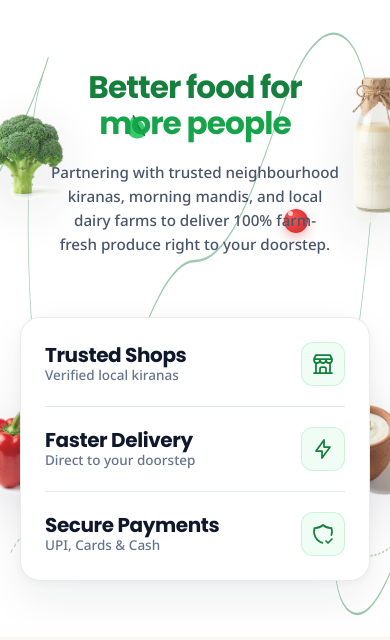
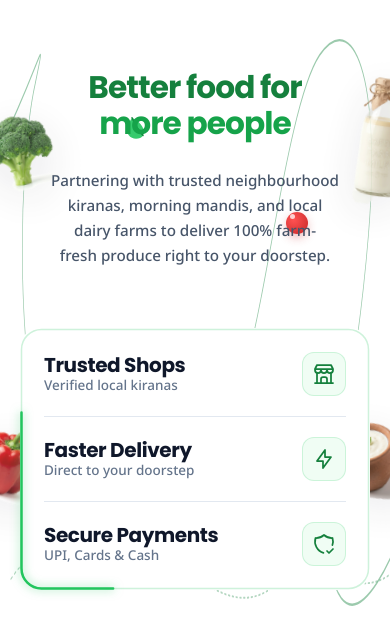
Before and after one commit to DusMint/dusmint_web, a Next.js app: page / in a window 390 px wide. Shown: the part 846-1486 px from the top of the page. Built offline with nearby package versions, Linux system fonts and the light colour scheme.

Commit message:
feat: add MissionBanner component and styles

```diff
--- a/components/MissionBanner.module.css
+++ b/components/MissionBanner.module.css
@@ -23,7 +23,7 @@
   z-index: 1;
 }
 
-/* 2. Isolated Single-Item Produce & Dairy (Transparent PNGs) */
+/* 2. Isolated Single-Item Produce & Dairy (Transparent PNGs, Rotated Free Flow) */
 .singleItem {
   position: absolute;
   z-index: 3;
@@ -37,36 +37,39 @@
   width: 100%;
   height: auto;
   object-fit: contain;
-  /* Soft, natural, studio-grounded drop shadow */
-  filter: drop-shadow(0 14px 28px rgba(15, 23, 42, 0.12));
+  filter: drop-shadow(0 10px 22px rgba(15, 23, 42, 0.1));
 }
 
-/* Top Left: Fresh Broccoli Crown */
+/* Top Left: Fresh Broccoli Crown (Rotated slightly for natural free flow) */
 .itemBroccoli {
-  left: 8%;
-  top: 14%;
-  width: 190px;
+  left: 10%;
+  top: 13%;
+  width: 150px;
+  transform: rotate(-12deg);
 }
 
-/* Bottom Left: Crisp Red Bell Pepper */
+/* Bottom Left: Crisp Red Bell Pepper (Rotated slightly for natural free flow) */
 .itemPepper {
-  left: 9%;
-  bottom: 14%;
-  width: 185px;
+  left: 11%;
+  bottom: 13%;
+  width: 145px;
+  transform: rotate(14deg);
 }
 
-/* Top Right: Farm-Fresh Milk Bottle */
+/* Top Right: Farm-Fresh Milk Bottle (Rotated slightly for natural free flow) */
 .itemMilk {
-  right: 10%;
-  top: 9%;
-  width: 110px;
+  right: 12%;
+  top: 8%;
+  width: 88px;
+  transform: rotate(8deg);
 }
 
-/* Bottom Right: Artisanal Clay Matka Curd */
+/* Bottom Right: Artisanal Clay Matka Curd (Rotated slightly for natural free flow) */
 .itemCurd {
-  right: 8%;
-  bottom: 13%;
-  width: 200px;
+  right: 11%;
+  bottom: 11%;
+  width: 160px;
+  transform: rotate(-10deg);
 }
 
 /* Static Accent Garnishes */
@@ -80,7 +83,7 @@
 .garnishMint {
   top: 18%;
   left: 31%;
-  transform: rotate(-10deg);
+  transform: rotate(-12deg);
 }
 
 .garnishTomato {
@@ -89,11 +92,11 @@
 }
 
 .cherryTomatoGarnish {
-  width: 24px;
-  height: 24px;
+  width: 22px;
+  height: 22px;
   border-radius: 9999px;
   background: radial-gradient(circle at 35% 35%, #ff5252, #c62828);
-  box-shadow: 0 4px 12px rgba(198, 40, 40, 0.35);
+  box-shadow: 0 4px 10px rgba(198, 40, 40, 0.3);
   position: relative;
 }
 
@@ -105,10 +108,10 @@
   width: 5px;
   height: 5px;
   border-radius: 9999px;
-  background: rgba(255, 255, 255, 0.7);
+  background: rgba(255, 255, 255, 0.75);
 }
 
-/* 3. Center Content (Headline & Subtitle) */
+/* 3. Center Content (Headline & Positioned Subtitle) */
 .centerContent {
   position: relative;
   z-index: 10;
@@ -118,7 +121,7 @@
   display: flex;
   flex-direction: column;
   align-items: center;
-  gap: 1.15rem;
+  gap: 1.65rem; /* Spacious gap moving description downward so it doesn't clash with line */
 }
 
 .sectionHeading {
@@ -133,21 +136,21 @@
 }
 
 .headingAccent {
-  color: #16a34a; /* Slightly warmer vibrant green accent */
+  color: #16a34a; /* Vibrant green accent */
 }
 
 .sectionSubtitle {
   font-family: var(--font-body);
   font-size: 1.2rem;
-  line-height: 1.6;
+  line-height: 1.65;
   font-weight: 450;
   color: #475569;
-  max-width: 540px;
+  max-width: 530px;
   margin: 0;
   text-wrap: balance;
 }
 
-/* 4. Bottom Floating Trust Pillars Pill (Zomato Style) */
+/* 4. Bottom Trust Pillars Pill (Flat, No Shadow/Hover, Constant Animated Running Green Line) */
 .statsCardWrapper {
   position: relative;
   z-index: 10;
@@ -158,27 +161,69 @@
 }
 
 .statsCard {
+  position: relative;
   background: #ffffff;
-  border: 1px solid rgba(0, 0, 0, 0.08);
   border-radius: 9999px;
   padding: 1.15rem 2.75rem;
-  box-shadow:
-    0 18px 46px rgba(15, 23, 42, 0.07),
-    0 2px 8px rgba(15, 23, 42, 0.04);
+  /* NO shadow as requested */
+  box-shadow: none;
+  border: none;
   display: inline-flex;
   align-items: center;
   gap: 2.75rem;
-  transition: transform 0.25s ease, box-shadow 0.25s ease;
+  overflow: visible;
+  /* NO hover translation / elevation */
 }
 
-.statsCard:hover {
-  transform: translateY(-2px);
-  box-shadow:
-    0 24px 56px rgba(15, 23, 42, 0.1),
-    0 4px 12px rgba(15, 23, 42, 0.05);
+/* Running Border SVG Overlay */
+.runningBorderSvg {
+  position: absolute;
+  inset: 0;
+  width: 100%;
+  height: 100%;
+  pointer-events: none;
+  overflow: visible;
+  border-radius: 9999px;
+}
+
+/* Base Border Track */
+.runningBorderTrack {
+  width: calc(100% - 3px);
+  height: calc(100% - 3px);
+  fill: none;
+  stroke: rgba(34, 197, 94, 0.22);
+  stroke-width: 1.5;
+  rx: 36px;
+  ry: 36px;
+}
+
+/* Running Green Accent Beam */
+.runningBorderBeam {
+  width: calc(100% - 3px);
+  height: calc(100% - 3px);
+  fill: none;
+  stroke: #22c55e;
+  stroke-width: 2.5;
+  stroke-linecap: round;
+  rx: 36px;
+  ry: 36px;
+  stroke-dasharray: 22 78;
+  animation: runBeamAroundBox 4s linear infinite;
+  filter: drop-shadow(0 0 5px rgba(34, 197, 94, 0.6));
+}
+
+@keyframes runBeamAroundBox {
+  0% {
+    stroke-dashoffset: 0;
+  }
+  100% {
+    stroke-dashoffset: -100;
+  }
 }
 
 .statItem {
+  position: relative;
+  z-index: 1;
   display: flex;
   align-items: center;
   gap: 16px;
@@ -224,6 +269,8 @@
 }
 
 .statDivider {
+  position: relative;
+  z-index: 1;
   width: 1px;
   height: 38px;
   background-color: #e2e8f0;
@@ -234,22 +281,22 @@
    ========================================================= */
 @media (max-width: 1180px) {
   .itemBroccoli {
-    width: 155px;
+    width: 125px;
     left: 4%;
   }
 
   .itemPepper {
-    width: 150px;
+    width: 120px;
     left: 5%;
   }
 
   .itemMilk {
-    width: 90px;
+    width: 75px;
     right: 6%;
   }
 
   .itemCurd {
-    width: 160px;
+    width: 130px;
     right: 5%;
   }
 
@@ -276,28 +323,28 @@
 
   /* Reposition single items to sides gracefully on tablet */
   .itemBroccoli {
-    width: 110px;
+    width: 95px;
     left: -15px;
     top: 15%;
     opacity: 0.85;
   }
 
   .itemPepper {
-    width: 105px;
+    width: 90px;
     left: -15px;
     bottom: 18%;
     opacity: 0.85;
   }
 
   .itemMilk {
-    width: 70px;
+    width: 58px;
     right: -10px;
     top: 10%;
     opacity: 0.85;
   }
 
   .itemCurd {
-    width: 115px;
+    width: 100px;
     right: -15px;
     bottom: 18%;
     opacity: 0.85;
@@ -311,6 +358,16 @@
     border-radius: 20px;
     width: 100%;
     max-width: 360px;
+  }
+
+  .runningBorderSvg {
+    border-radius: 20px;
+  }
+
+  .runningBorderTrack,
+  .runningBorderBeam {
+    rx: 20px;
+    ry: 20px;
   }
 
   .statDivider {
@@ -333,25 +390,25 @@
   }
 
   .itemBroccoli {
-    width: 85px;
+    width: 75px;
     left: -20px;
     top: 18%;
   }
 
   .itemPepper {
-    width: 80px;
+    width: 70px;
     left: -20px;
     bottom: 22%;
   }
 
   .itemMilk {
-    width: 55px;
+    width: 48px;
     right: -15px;
     top: 12%;
   }
 
   .itemCurd {
-    width: 85px;
+    width: 75px;
     right: -20px;
     bottom: 22%;
   }
--- a/components/MissionBanner.tsx
+++ b/components/MissionBanner.tsx
@@ -18,7 +18,7 @@ export default function MissionBanner({ language = "en" }: MissionBannerProps) {
 
   return (
     <section className={styles.missionSection} aria-label="DusMint Mission & Impact">
-      {/* 1. Darker Hand-Drawn Organic Curved Line Trails (Zomato Style) */}
+      {/* 1. Darker Hand-Drawn Organic Curved Line Trails (Dipping below text to prevent clashing) */}
       <svg
         className={styles.decorativeCurves}
         viewBox="0 0 1440 680"
@@ -28,13 +28,13 @@ export default function MissionBanner({ language = "en" }: MissionBannerProps) {
         aria-hidden="true"
       >
         <path
-          d="M-30 200 C160 100, 220 20, 150 90 C70 160, 90 460, 240 500 C400 540, 520 280, 720 280 C920 280, 1020 90, 1160 50 C1280 10, 1410 70, 1370 230 C1310 430, 1160 610, 1280 650 C1380 680, 1480 580, 1480 580"
+          d="M-40 180 C140 80, 180 20, 130 90 C60 180, 60 420, 180 470 C280 510, 360 430, 480 440 C620 450, 720 460, 840 430 C960 400, 1040 120, 1180 60 C1300 10, 1410 80, 1360 250 C1300 460, 1140 580, 1260 630 C1340 660, 1460 580, 1480 560"
           stroke="rgba(21, 128, 61, 0.42)"
           strokeWidth="2.5"
           strokeLinecap="round"
         />
         <path
-          d="M40 590 C200 510, 320 600, 480 560 C640 520, 800 640, 1000 600 C1160 560, 1320 620, 1460 580"
+          d="M40 610 C200 540, 320 620, 480 590 C640 560, 800 660, 1000 620 C1160 580, 1320 640, 1460 600"
           stroke="rgba(21, 128, 61, 0.32)"
           strokeWidth="2"
           strokeLinecap="round"
@@ -42,14 +42,14 @@ export default function MissionBanner({ language = "en" }: MissionBannerProps) {
         />
       </svg>
 
-      {/* 2. Isolated Single-Item Farm Produce & Artisanal Dairy (Transparent PNGs) */}
+      {/* 2. Isolated Single-Item Farm Produce & Artisanal Dairy (Transparent PNGs, Rotated Free Flow) */}
       {/* Top Left: Fresh Broccoli Crown */}
       <div className={`${styles.singleItem} ${styles.itemBroccoli}`}>
         <Image
           src="/images/single_broccoli.png"
           alt="Fresh farm broccoli"
-          width={220}
-          height={220}
+          width={160}
+          height={160}
           className={styles.produceImg}
           priority
         />
@@ -60,8 +60,8 @@ export default function MissionBanner({ language = "en" }: MissionBannerProps) {
         <Image
           src="/images/single_bell_pepper.png"
           alt="Crisp red bell pepper"
-          width={210}
-          height={210}
+          width={150}
+          height={150}
           className={styles.produceImg}
           priority
         />
@@ -72,8 +72,8 @@ export default function MissionBanner({ language = "en" }: MissionBannerProps) {
         <Image
           src="/images/single_milk_bottle.png"
           alt="Fresh pure farm milk bottle"
-          width={130}
-          height={270}
+          width={95}
+          height={220}
           className={styles.produceImg}
           priority
         />
@@ -84,15 +84,15 @@ export default function MissionBanner({ language = "en" }: MissionBannerProps) {
         <Image
           src="/images/single_matka_curd.png"
           alt="Artisanal clay matka curd"
-          width={220}
-          height={220}
+          width={165}
+          height={165}
           className={styles.produceImg}
         />
       </div>
 
-      {/* Floating Accent Garnishes: Mint leaf & dewy cherry tomato */}
+      {/* Subtle Accent Garnishes: Mint leaf & dewy cherry tomato */}
       <div className={`${styles.staticGarnish} ${styles.garnishMint}`}>
-        <svg viewBox="0 0 24 24" width="30" height="30" fill="#22C55E">
+        <svg viewBox="0 0 24 24" width="28" height="28" fill="#22C55E">
           <path d="M12 2C8 6 4 11 6 16C8 21 15 22 18 19C21 16 20 8 12 2Z" opacity="0.9" />
           <path d="M12 2C13 8 15 14 18 19" stroke="#15803D" strokeWidth="1.2" strokeLinecap="round" />
         </svg>
@@ -102,7 +102,7 @@ export default function MissionBanner({ language = "en" }: MissionBannerProps) {
         <div className={styles.cherryTomatoGarnish} />
       </div>
 
-      {/* 3. Center Mission Headline & Description */}
+      {/* 3. Center Mission Headline & Positioned Description */}
       <div className={styles.centerContent}>
         <h2 className={styles.sectionHeading}>
           {isHi ? (
@@ -127,9 +127,24 @@ export default function MissionBanner({ language = "en" }: MissionBannerProps) {
         </p>
       </div>
 
-      {/* 4. Bottom Trust Pillars Pill (Genuine Trust, No Fake Metrics) */}
+      {/* 4. Bottom Trust Pillars Pill (Flat, No Shadow/Hover, Continuous Animated Running Green Beam) */}
       <div className={styles.statsCardWrapper}>
         <div className={styles.statsCard}>
+          {/* Animated Running Green Accent Border */}
+          <svg className={styles.runningBorderSvg} aria-hidden="true">
+            <rect
+              className={styles.runningBorderTrack}
+              x="1.5"
+              y="1.5"
+            />
+            <rect
+              className={styles.runningBorderBeam}
+              x="1.5"
+              y="1.5"
+              pathLength="100"
+            />
+          </svg>
+
           {/* Pillar 1: Trusted Shops */}
           <div className={styles.statItem}>
             <div className={styles.statTextCol}>
```
Also changed, not shown: public/images/single_cut_apple.png (added).
